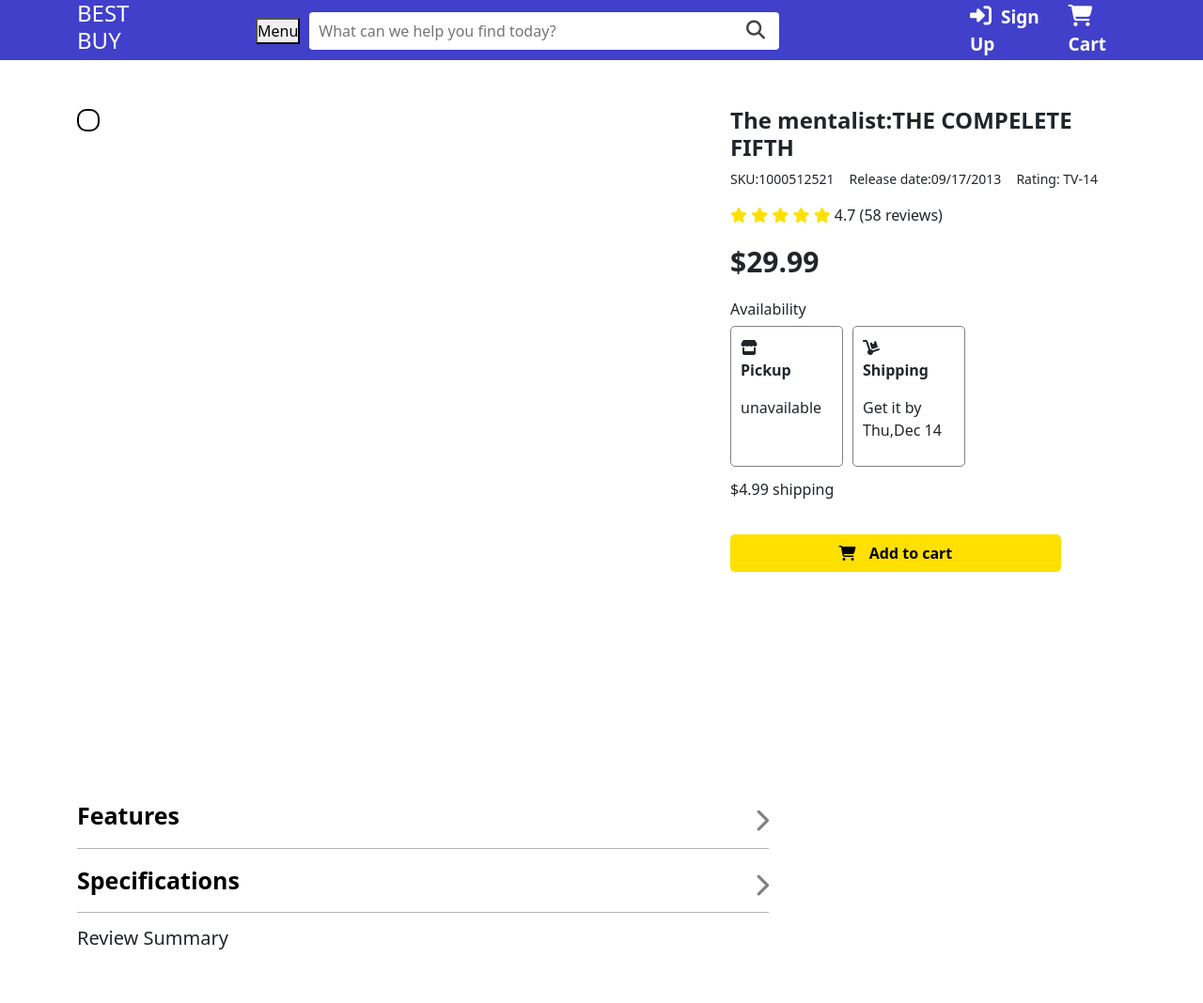
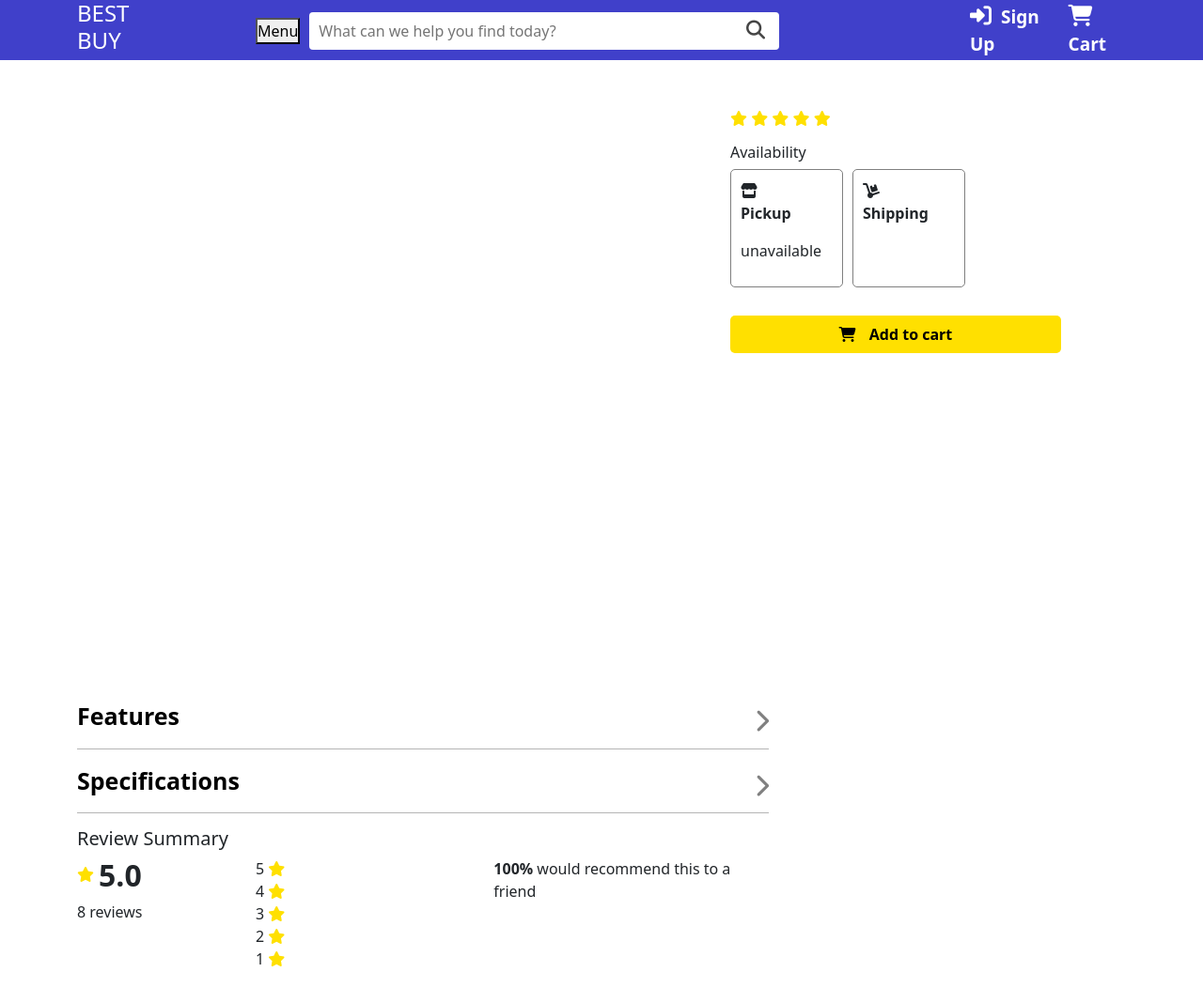
Before and after one commit to HalilSacirovic/WebDesign-Project-, a plain HTML site: page product.html in a window 1280 px wide. Shown: the whole page at 94% size. Drawn offline with nearby package versions, Linux system fonts and the light colour scheme.

Commit message:
mocked data changed with real one

```diff
--- a/bestbuy.css
+++ b/bestbuy.css
@@ -263,7 +263,7 @@
 
 
 .product {
-  height: 92vh;
+  height: 85vh;
   /* background-color: red;s */
   padding-top: 50px;
 }
@@ -377,8 +377,8 @@
 
 
 .details {
-  height: 40vh;
-  padding-top: 50px;
+  height: 50vh;
+  /* padding-top: 10px; */
 }
 
 .details .features {
@@ -476,3 +476,20 @@
 .feature-details {
   padding-top: 30px !important;
 }
+
+
+.review-list {}
+
+
+.review-rating-div {
+  display: flex;
+}
+
+.review-rating-div i {
+  padding-top: 10px;
+  padding-right: 5px;
+}
+
+.review-rating-div h2 {
+  font-weight: bold;
+}
--- a/product.html
+++ b/product.html
@@ -60,25 +60,26 @@
 
             <div class="col-md-2">
               <div class="prod-images">
-                   <img src="../mentalistsmall.jpg" alt="" height="100px">
+                   <!-- <img src="../mentalistsmall.jpg" alt="" height="100px"> -->
 
               </div>
             </div>
 
             <div class="col-md-5">
               <div class="prod-lg-img">
-                <img src="../mentalist.jpg" alt="">
+                <!-- <img src="../mentalist.jpg" alt=""> -->
               </div>
             </div>
 
             <div class="col-md-5">
               <div class="prod-description">
                   <div class="header">
-                    <h4>The mentalist:THE COMPELETE FIFTH</h4>
+                    <!-- <h4>The mentalist:THE COMPELETE FIFTH</h4> -->
+                    <div class="header-h4"></div>
                     <div class="header-info">
-                      <p>SKU:1000512521</p>
+                      <!-- <p>SKU:1000512521</p>
                       <p>Release date:09/17/2013</p>
-                      <p>Rating: TV-14</p>
+                      <p>Rating: TV-14</p> -->
                     </div>
                     <div class="header-review">
                       <i class="fa-solid fa-star"></i>
@@ -86,11 +87,11 @@
                       <i class="fa-solid fa-star"></i>
                       <i class="fa-solid fa-star"></i>
                       <i class="fa-solid fa-star"></i>
-                      <span>4.7 (58 reviews)</span>
+                      <!-- <span>4.7 (58 reviews)</span> -->
                     </div>
                   </div>
                   <div class="prod-price">
-                    <h4>$29.99</h4>
+                    <!-- <h4>$29.99</h4> -->
                   </div>
 
                   <div class="prod-availability">
@@ -113,12 +114,12 @@
                           <p><i class="fa-solid fa-dolly"></i> <br><b>Shipping</b></p>
                         </div>
                         <div class="shipping-date">
-                          <p>Get it by <br>Thu,Dec 14</p>
+                          <!-- <p>Get it by <br>Thu,Dec 14</p> -->
                         </div>
 
                       </div>
                     </div>
-                    <h6>$4.99 shipping</h6>
+                    <!-- <h6>$4.99 shipping</h6> -->
                   </div>
 
                   <div class="prod-add-to-cart">
@@ -132,6 +133,10 @@
 
         </div>
       </div>
+
+
+
+
 
 
       <div class="details">
@@ -150,8 +155,8 @@
                       <div class="offcanvas-body">
                         <div class="features-header">
                           <div class="img-header">
-                            <img src="../mentalistsmall.jpg" alt="">
-                            <h6>The mentalist:The complete fifth season 5</h6>
+                            <!-- <img src="../mentalistsmall.jpg" alt=""> -->
+                            <!-- <h6>The mentalist:The complete fifth season 5</h6> -->
                           </div>
                           <div class="features-stars">
                             <i class="fa-solid fa-star"></i>
@@ -159,7 +164,7 @@
                             <i class="fa-solid fa-star"></i>
                             <i class="fa-solid fa-star"></i>
                             <i class="fa-solid fa-star"></i>
-                            <span>4.7 (58 reviews)</span>
+                            <!-- <span>4.7 (58 reviews)</span> -->
                           </div>
                           <div class="prod-add-to-cart">
                             <button><i class="fa-solid fa-cart-shopping"></i> Add to cart</button>
@@ -168,14 +173,10 @@
                         <div class="features-description">
                           <div class="description1">
                             <i class="fa-solid fa-star"></i>
-                            <p>Lorem ipsum dolor sit amet consectetur adipisicing elit. Inventore, odit, accusamus quisquam dolore est, hic vitae cumque repellat iste facilis nisi? Architecto officia et explicabo quidem vel deserunt eius, corrupti minus unde nam corporis, totam voluptatem fugit qui! Ipsa, voluptate!</p>
+                            <!-- <p>Lorem ipsum dolor sit amet consectetur adipisicing elit. Inventore, odit, accusamus quisquam dolore est, hic vitae cumque repellat iste facilis nisi? Architecto officia et explicabo quidem vel deserunt eius, corrupti minus unde nam corporis, totam voluptatem fugit qui! Ipsa, voluptate!</p> -->
 
                           </div>
-                          <div class="description1">
-                            <i class="fa-solid fa-star"></i>
-                            <p>Lorem ipsum dolor sit amet consectetur adipisicing elit. Inventore, odit, accusamus quisquam dolore est, hic vitae cumque repellat iste facilis nisi? Architecto officia et explicabo quidem vel deserunt eius, corrupti minus unde nam corporis, totam voluptatem fugit qui! Ipsa, voluptate!</p>
 
-                          </div>
                         </div>
                       </div>
                     </div>
@@ -194,8 +195,8 @@
                       <div class="offcanvas-body">
                         <div class="features-header">
                           <div class="img-header">
-                            <img src="../mentalistsmall.jpg" alt="">
-                            <h6>The mentalist:The complete fifth season 5</h6>
+                            <!-- <img src="../mentalistsmall.jpg" alt=""> -->
+                            <!-- <h6>The mentalist:The complete fifth season 5</h6> -->
                           </div>
                           <div class="features-stars">
                             <i class="fa-solid fa-star"></i>
@@ -203,7 +204,7 @@
                             <i class="fa-solid fa-star"></i>
                             <i class="fa-solid fa-star"></i>
                             <i class="fa-solid fa-star"></i>
-                            <span>4.7 (58 reviews)</span>
+                            <!-- <span>4.7 (58 reviews)</span> -->
                           </div>
                           <div class="prod-add-to-cart">
                             <button><i class="fa-solid fa-cart-shopping"></i> Add to cart</button>
@@ -222,7 +223,51 @@
                 <div class="review-summary">
                   <h5>Review Summary</h5>
                   <div class="review-summary-stars">
+                    <div class="row">
+                      <div class="col-md-3">
+                        <div class="review-rating">
+                          <div class="review-rating-div">
+                            <i class="fa-solid fa-star"></i>
+                          <h2>5.0</h2>
+                          </div>
+                          8 reviews
+                        </div>
+                      </div>
+                      <div class="col-md-4">
+                        <div class="review-list">
 
+                          <div class="rating5">
+                            <span>5</span>
+                            <i class="fa-solid fa-star"></i>
+                            <!-- OVDE ONAJ PROGRESS BAR -->
+                          </div>
+                          <div class="rating5">
+                            <span>4</span>
+                            <i class="fa-solid fa-star"></i>
+                            <!-- OVDE ONAJ PROGRESS BAR -->
+                          </div>
+                          <div class="rating5">
+                            <span>3</span>
+                            <i class="fa-solid fa-star"></i>
+                            <!-- OVDE ONAJ PROGRESS BAR -->
+                          </div>
+                          <div class="rating5">
+                            <span>2</span>
+                            <i class="fa-solid fa-star"></i>
+                            <!-- OVDE ONAJ PROGRESS BAR -->
+                          </div>
+                          <div class="rating5">
+                            <span>1</span>
+                            <i class="fa-solid fa-star"></i>
+                            <!-- OVDE ONAJ PROGRESS BAR -->
+                          </div>
+
+                        </div>
+                      </div>
+                      <div class="col-md-5">
+                        <p><b>100%</b> would recommend this to a friend</p>
+                      </div>
+                    </div>
                   </div>
                 </div>
 
--- a/product.js
+++ b/product.js
@@ -4,3 +4,96 @@
 
 
 console.log(renderedProduct)
+
+
+
+const prod_images = document.querySelector(".prod-images");
+const prod_lg_img = document.querySelector(".prod-lg-img");
+const header = document.querySelector(".header-h4")
+const header_info = document.querySelector(".header-info")
+const header_review = document.querySelector(".header-review")
+const prod_price = document.querySelector(".prod-price")
+const prod_availability = document.querySelector(".prod-availability")
+const pickup_icon = document.querySelector(".pickup-icon")
+const pickup_date = document.querySelector(".pickup-date")
+const shipping_icon = document.querySelector(".shipping-icon")
+const shipping_date = document.querySelector(".shipping-date")
+const prod_add_to_cart = document.querySelector(".prod-add-to-cart")
+
+
+const img_header = document.querySelector(".img-header")
+const features_stars = document.querySelector(".features-stars")
+
+const description1 = document.querySelector(".description1")
+
+
+///////////////////////////////////////////////////////////////////////////////////
+const imgsmall = document.createElement("img");
+imgsmall.src = renderedProduct.image
+imgsmall.height = '100'
+
+prod_images.appendChild(imgsmall)
+
+const imglarge = document.createElement("img")
+imglarge.src = renderedProduct.image
+imglarge.height = '600'
+prod_lg_img.appendChild(imglarge)
+
+
+const h4 = document.createElement("h4")
+const p_sku = document.createElement("p")
+const p_release = document.createElement("p")
+const p_rating = document.createElement("p")
+
+h4.textContent = renderedProduct.name;
+p_sku.textContent ='SKU: ' + renderedProduct.sku
+p_release.textContent ='Release date: ' +  renderedProduct.releaseDate
+p_rating.textContent = 'Rating: ' +renderedProduct.subclass
+
+header.appendChild(h4)
+header_info.appendChild(p_sku)
+header_info.appendChild(p_release)
+header_info.appendChild(p_rating)
+
+const span = document.createElement("span")
+span.textContent =`${renderedProduct.customerReviewAverage}  (${renderedProduct.customerReviewCount} reviews)`
+header_review.appendChild(span)
+
+const h4_price = document.createElement("h4")
+h4_price.textContent = `$${renderedProduct.regularPrice}`
+prod_price.appendChild(h4_price)
+
+const h6 = document.createElement("h6")
+h6.textContent = `$${renderedProduct.shippingCost} shipping`
+
+prod_availability.appendChild(h6)
+
+const p_shipping = document.createElement("p")
+p_shipping.textContent = renderedProduct.homeDelivery
+shipping_date.appendChild(p_shipping)
+
+
+
+//////////////////////////////////////////////////////////////
+
+
+const h6_features = document.createElement("h6")
+h6_features.textContent = renderedProduct.name;
+
+const imgsmallClone = imgsmall.cloneNode(true);
+img_header.appendChild(imgsmallClone);
+img_header.appendChild(h6_features)
+features_stars.appendChild(span)
+
+const p_description = document.createElement("p")
+if(renderedProduct.plot  === null)
+{
+
+    p_description.textContent = "VREDNOST JE NULL, NEMA DESKRIPCIJE"
+}
+else{
+    p_description.textContent = renderedProduct.plot
+}
+
+
+description1.appendChild(p_description)
```
Also changed, not shown: script.js (+14 -11 lines).
